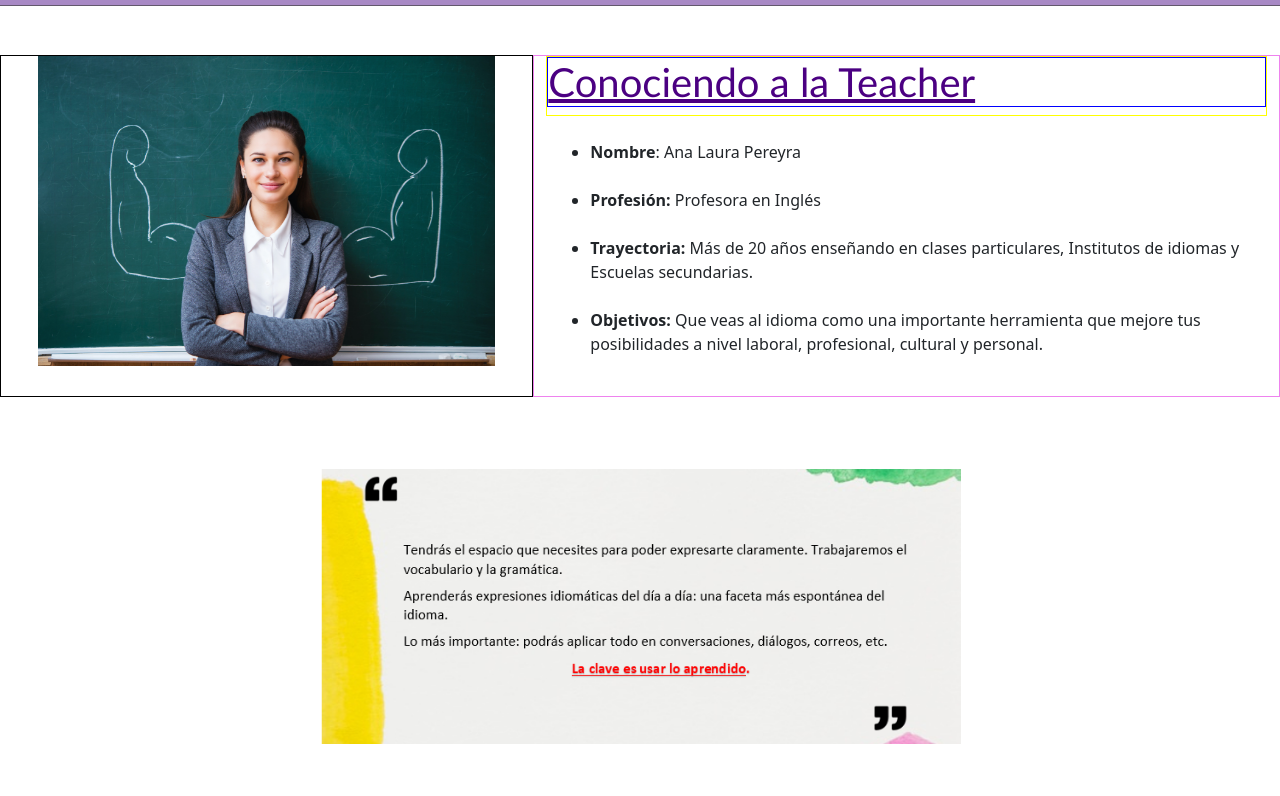
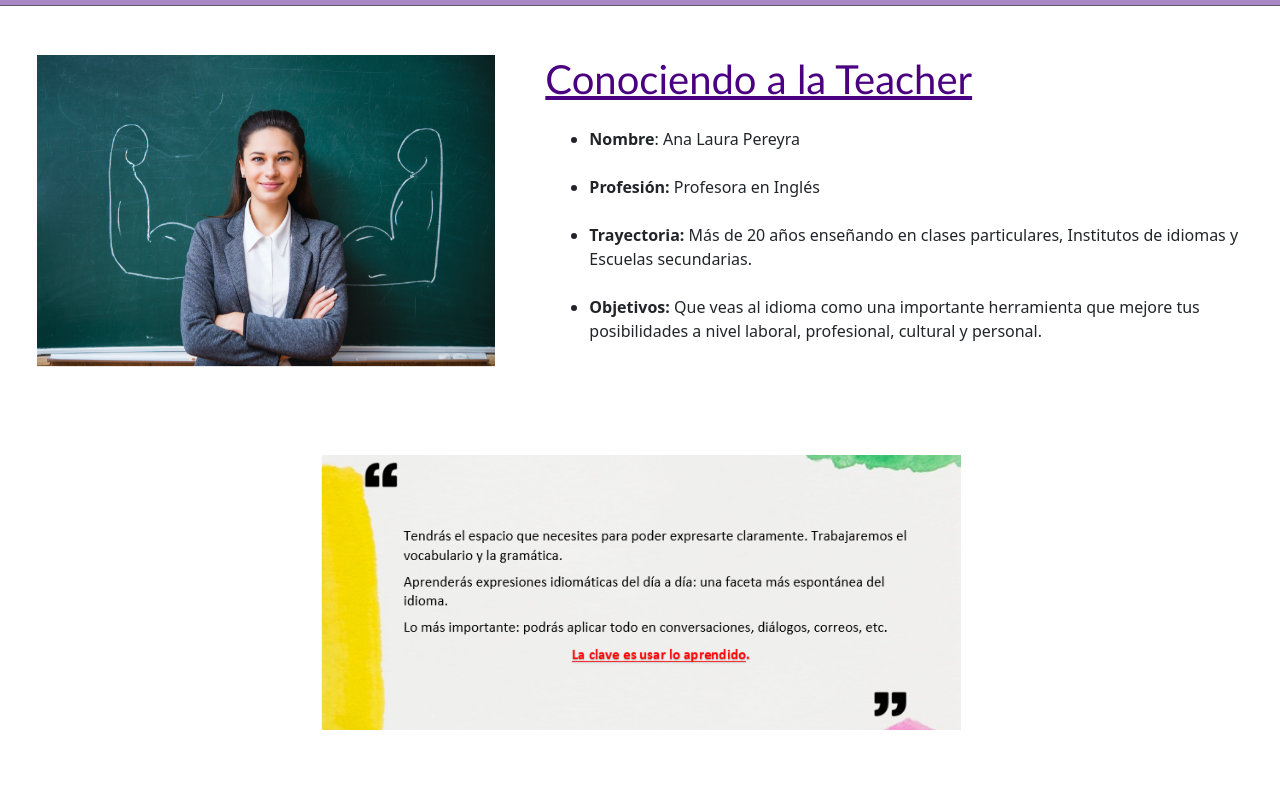
Before and after one commit to Tequi20/Proyecto-EWA, a website: page teacher.html in a window 1280 px wide. Shown: the part 65-861 px from the top of the page. Drawn offline with nearby package versions, Linux system fonts and the light colour scheme; a web font is replaced by a local one.

Commit message:
saqué bordes

```diff
--- a/teacher.html
+++ b/teacher.html
@@ -53,13 +53,13 @@
 
     <div class="container-fluid">
         <div class="row">
-            <div class="d-flex flex-column align-items-center col-12 col-md-5" style="border:1px solid black">
+            <div class="d-flex flex-column align-items-center col-12 col-md-5">
                 <img src="images/new_teacher.jpeg" class="teacherTabla__img--propiedades imagenProp animate__animated animate__rubberBand animate__delay-1s">
             </div>
-            <div class="col-12 col-md-7" style="border:1px solid violet">
-                <div class="" style="border:1px solid yellow">
+            <div class="col-12 col-md-7">
+                <div class="">
                     <div>
-                        <h1 class="teacherTabla__h1--propiedades h1Prop" style="border:1px solid blue">Conociendo a la Teacher</h1>
+                        <h1 class="teacherTabla__h1--propiedades h1Prop">Conociendo a la Teacher</h1>
                     </div>
                 </div>
                 <div class="row me-0 ms-0 mt-4 listProp">
```
